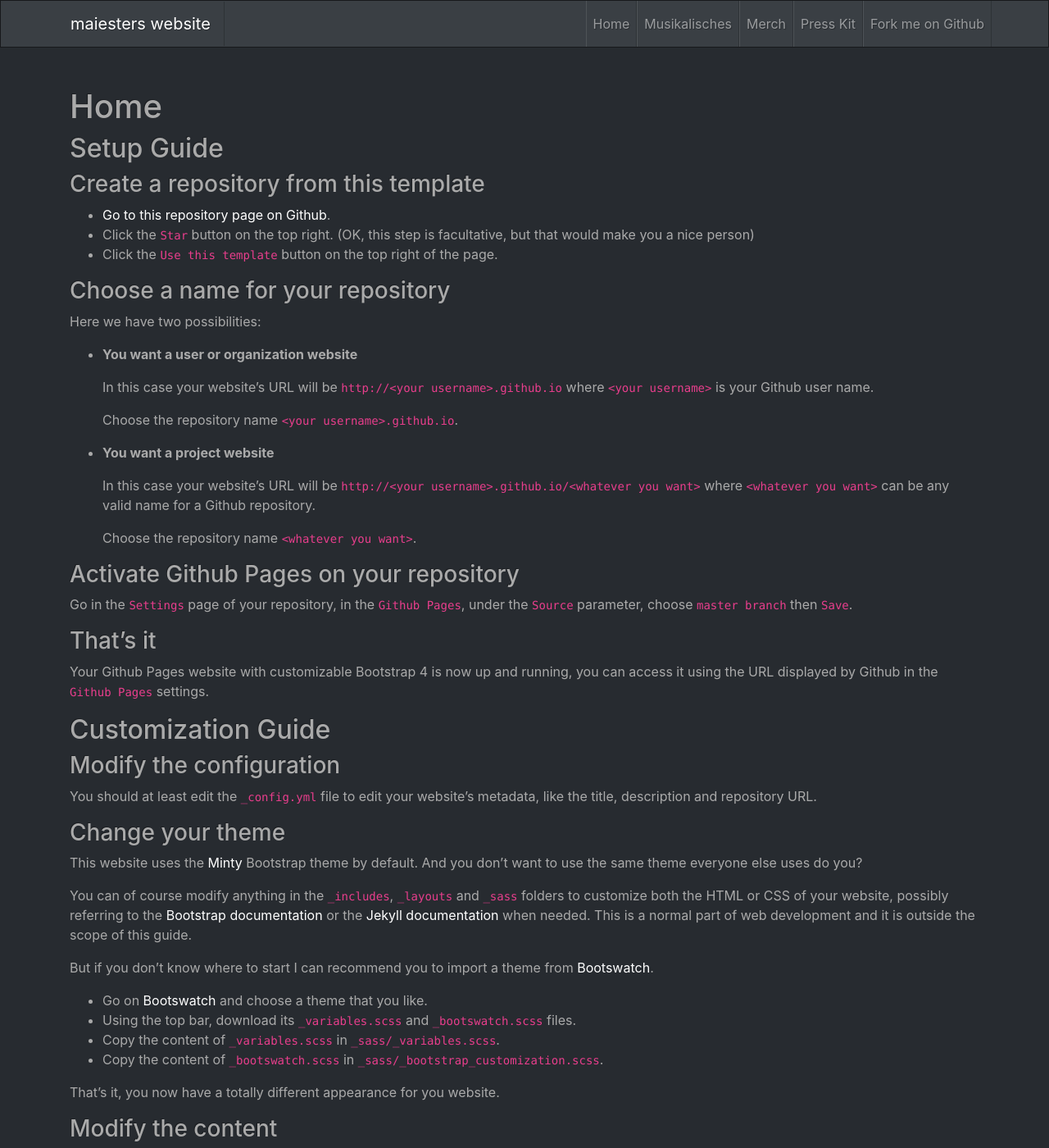
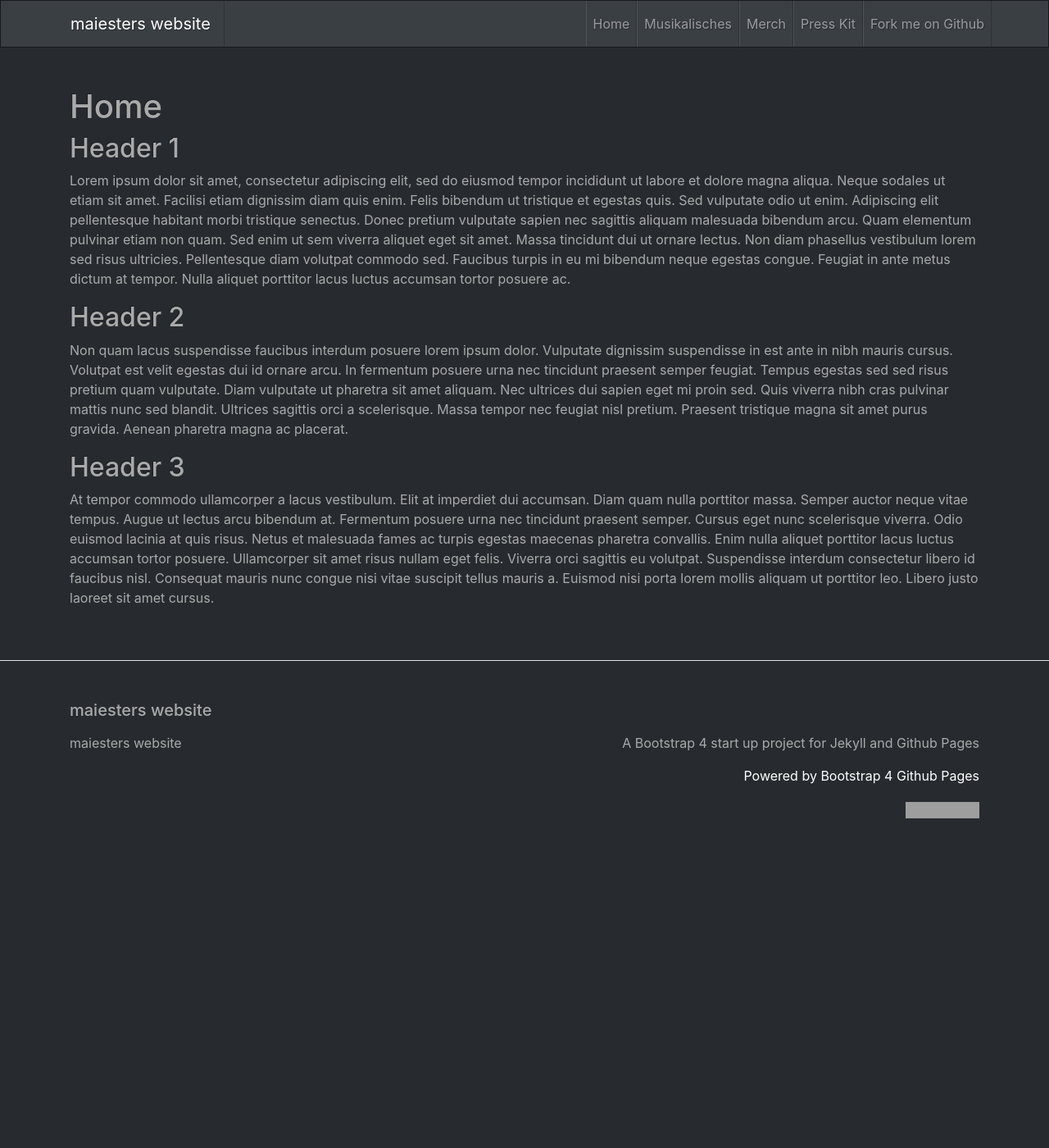
Before and after one commit to maiester/maiester.github.io, a Jekyll site: the page built from index.md, in a window 1280 px wide and 1400 px high. Shown: the whole window at 82% size. Built offline with Jekyll 4.4.1, drawn with Linux system fonts in a browser that asks for light colours; some of the changed text lies outside the part shown; grey boxes are pictures that could not be loaded.

Commit message:
Update index.md

```diff
--- a/index.md
+++ b/index.md
@@ -3,94 +3,11 @@
 title: Home
 ---
 
-## Setup Guide
+## Header 1
+Lorem ipsum dolor sit amet, consectetur adipiscing elit, sed do eiusmod tempor incididunt ut labore et dolore magna aliqua. Neque sodales ut etiam sit amet. Facilisi etiam dignissim diam quis enim. Felis bibendum ut tristique et egestas quis. Sed vulputate odio ut enim. Adipiscing elit pellentesque habitant morbi tristique senectus. Donec pretium vulputate sapien nec sagittis aliquam malesuada bibendum arcu. Quam elementum pulvinar etiam non quam. Sed enim ut sem viverra aliquet eget sit amet. Massa tincidunt dui ut ornare lectus. Non diam phasellus vestibulum lorem sed risus ultricies. Pellentesque diam volutpat commodo sed. Faucibus turpis in eu mi bibendum neque egestas congue. Feugiat in ante metus dictum at tempor. Nulla aliquet porttitor lacus luctus accumsan tortor posuere ac.
 
-### Create a repository from this template
+## Header 2
+Non quam lacus suspendisse faucibus interdum posuere lorem ipsum dolor. Vulputate dignissim suspendisse in est ante in nibh mauris cursus. Volutpat est velit egestas dui id ornare arcu. In fermentum posuere urna nec tincidunt praesent semper feugiat. Tempus egestas sed sed risus pretium quam vulputate. Diam vulputate ut pharetra sit amet aliquam. Nec ultrices dui sapien eget mi proin sed. Quis viverra nibh cras pulvinar mattis nunc sed blandit. Ultrices sagittis orci a scelerisque. Massa tempor nec feugiat nisl pretium. Praesent tristique magna sit amet purus gravida. Aenean pharetra magna ac placerat.
 
-* [Go to this repository page on Github](https://github.com/nicolas-van/bootstrap-4-github-pages).
-* Click the `Star` button on the top right. (OK, this step is facultative, but that would make you a nice person)
-* Click the `Use this template` button on the top right of the page.
-
-### Choose a name for your repository
-
-Here we have two possibilities:
-
-* **You want a user or organization website**
-
-  In this case your website's URL will be `http://<your username>.github.io` where `<your username>` is your Github user name.
-
-  Choose the repository name `<your username>.github.io`.
-
-* **You want a project website**
-
-  In this case your website's URL will be `http://<your username>.github.io/<whatever you want>` where `<whatever you want>` can be any valid name for a Github repository.
-
-  Choose the repository name `<whatever you want>`.
-
-### Activate Github Pages on your repository
-
-Go in the `Settings` page of your repository, in the `Github Pages`, under the `Source` parameter, choose `master branch` then `Save`.
-
-### That's it
-
-Your Github Pages website with customizable Bootstrap 4 is now up and running, you can access it using the URL displayed by Github in the `Github Pages` settings.
-
-## Customization Guide
-
-### Modify the configuration
-
-You should at least edit the `_config.yml` file to edit your website's metadata, like the title, description and repository URL.
-
-### Change your theme
-
-This website uses the [Minty](https://bootswatch.com/minty/) Bootstrap theme by default. And you don't want to use the same theme everyone else uses do you?
-
-You can of course modify anything in the `_includes`, `_layouts` and `_sass` folders to customize both the HTML or CSS of your website, possibly referring to the [Bootstrap documentation](https://getbootstrap.com/) or the [Jekyll documentation](https://jekyllrb.com/) when needed. This is a normal part of web development and it is outside the scope of this guide.
-
-But if you don't know where to start I can recommend you to import a theme from [Bootswatch](https://bootswatch.com/).
-
-* Go on [Bootswatch](https://bootswatch.com/) and choose a theme that you like.
-* Using the top bar, download its `_variables.scss` and `_bootswatch.scss` files.
-* Copy the content of `_variables.scss` in `_sass/_variables.scss`.
-* Copy the content of `_bootswatch.scss` in `_sass/_bootstrap_customization.scss`.
-
-That's it, you now have a totally different appearance for you website.
-
-### Modify the content
-
-You probably don't want the present guide to be the front page of your website, so you should edit the `index.md` file. You probably also want to edit or delete the `CONTRIBUTING.md`, `README.md` and `LICENSE.md` files.
-
-Aside from that you can of course create new pages and posts like with any Jekyll website by refering to the [Jekyll documentation](https://jekyllrb.com/).
-
-### Run Jekyll on your computer to speed up testing
-
-Editing your website's content or theme directly on Github is completely possible but, due to the time Github Pages takes to update your website, it will probably be much more effective to work using a local Jekyll installation.
-
-To do so:
-
-* Install the [requirements for Jekyll](https://jekyllrb.com/docs/installation/).
-* Type `bundle install` at the root of your project to install the necessary Ruby dependencies.
-* Type `bundle exec jekyll serve` to launch the test Jekyll web server that will re-compile your work if you edit it.
-* You can then open `http://localhost:4000` in your web browser to see your work-in-progress website.
-
-Please note that, to ensure maximum compatibility with Github Pages, the `Gemfile` of this project references the `github-pages` gem, not Jekyll directly. This implies some differences in behavior compared to the official documentation of Jekyll.
-
-## Known issues
-
-* Bootstrap 4 should normally be post-processed using [Autoprefixer](https://github.com/postcss/autoprefixer). Even if it is possible to use autoprefixer with Jekyll, it is not possible with a classic Github Pages installation without adding some kind of pre-processing before publication. Since this project mostly aims compatibility with Github Pages I prefer to keep it that way. The consequences of this choice is that some Bootstrap features could not work as expected on older browsers.
-
-## How to contribute
-
-Like this project ? [Consider adding a star on Github](https://github.com/nicolas-van/bootstrap-4-github-pages).
-
-[You can also see the contribution guide](https://github.com/nicolas-van/bootstrap-4-github-pages/blob/master/CONTRIBUTING.md).
-
-## Websites using Bootstrap 4 Github Pages
-
-* [My personal blog](https://nicolas-van.github.io/)
-* [the wavelet's profile](https://thewavelet.github.io/)
-* [William Moore's website](https://will2bill.com/)
-* [roseblood.github.io](https://roseleblood.github.io/)
-* [borislouis.github.io](https://borislouis.github.io/)
-* [dariusnwadike.github.io](https://dariusnwadike.github.io/)
-* [libcoap.net](https://libcoap.net/)
+## Header 3
+At tempor commodo ullamcorper a lacus vestibulum. Elit at imperdiet dui accumsan. Diam quam nulla porttitor massa. Semper auctor neque vitae tempus. Augue ut lectus arcu bibendum at. Fermentum posuere urna nec tincidunt praesent semper. Cursus eget nunc scelerisque viverra. Odio euismod lacinia at quis risus. Netus et malesuada fames ac turpis egestas maecenas pharetra convallis. Enim nulla aliquet porttitor lacus luctus accumsan tortor posuere. Ullamcorper sit amet risus nullam eget felis. Viverra orci sagittis eu volutpat. Suspendisse interdum consectetur libero id faucibus nisl. Consequat mauris nunc congue nisi vitae suscipit tellus mauris a. Euismod nisi porta lorem mollis aliquam ut porttitor leo. Libero justo laoreet sit amet cursus.
```
